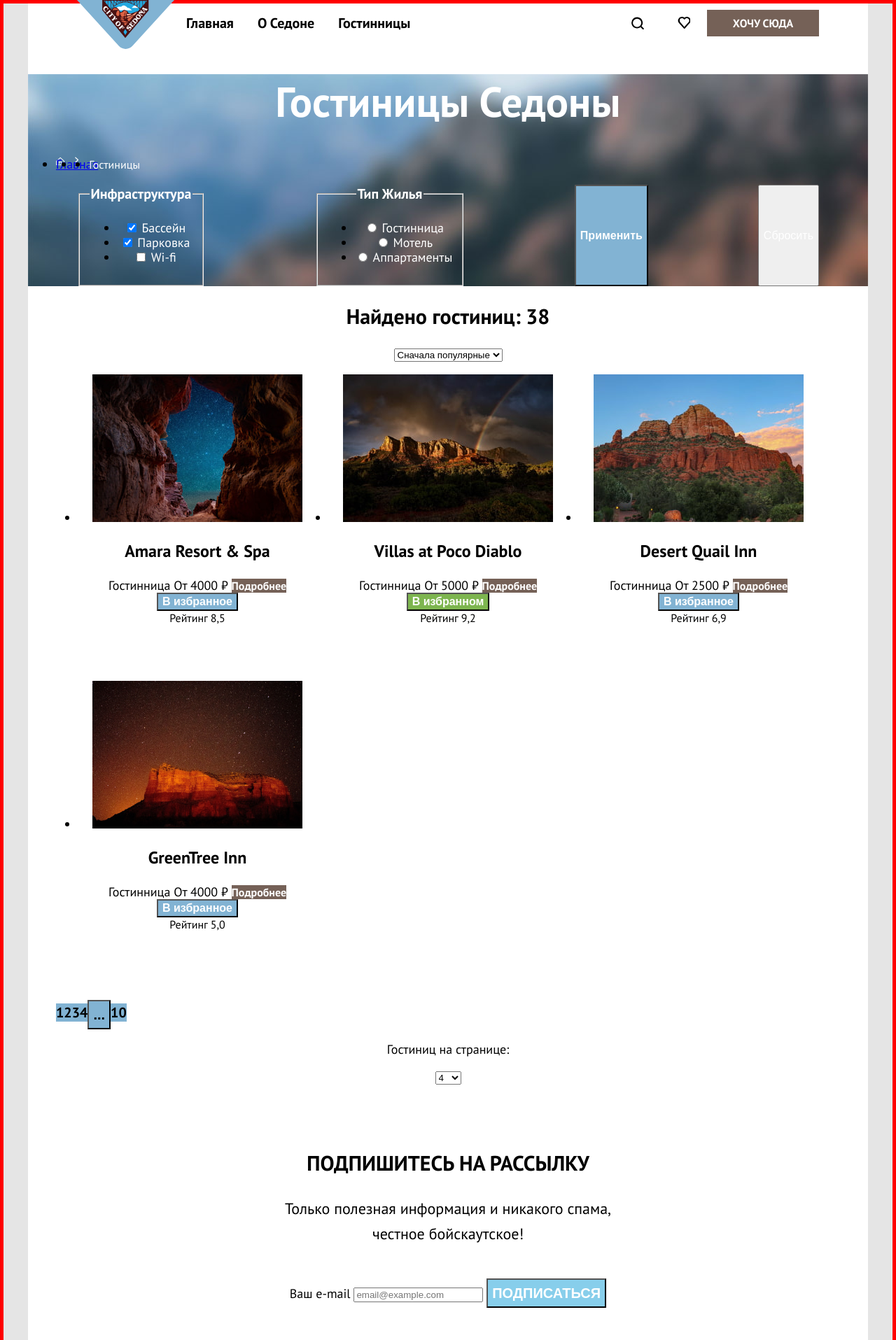
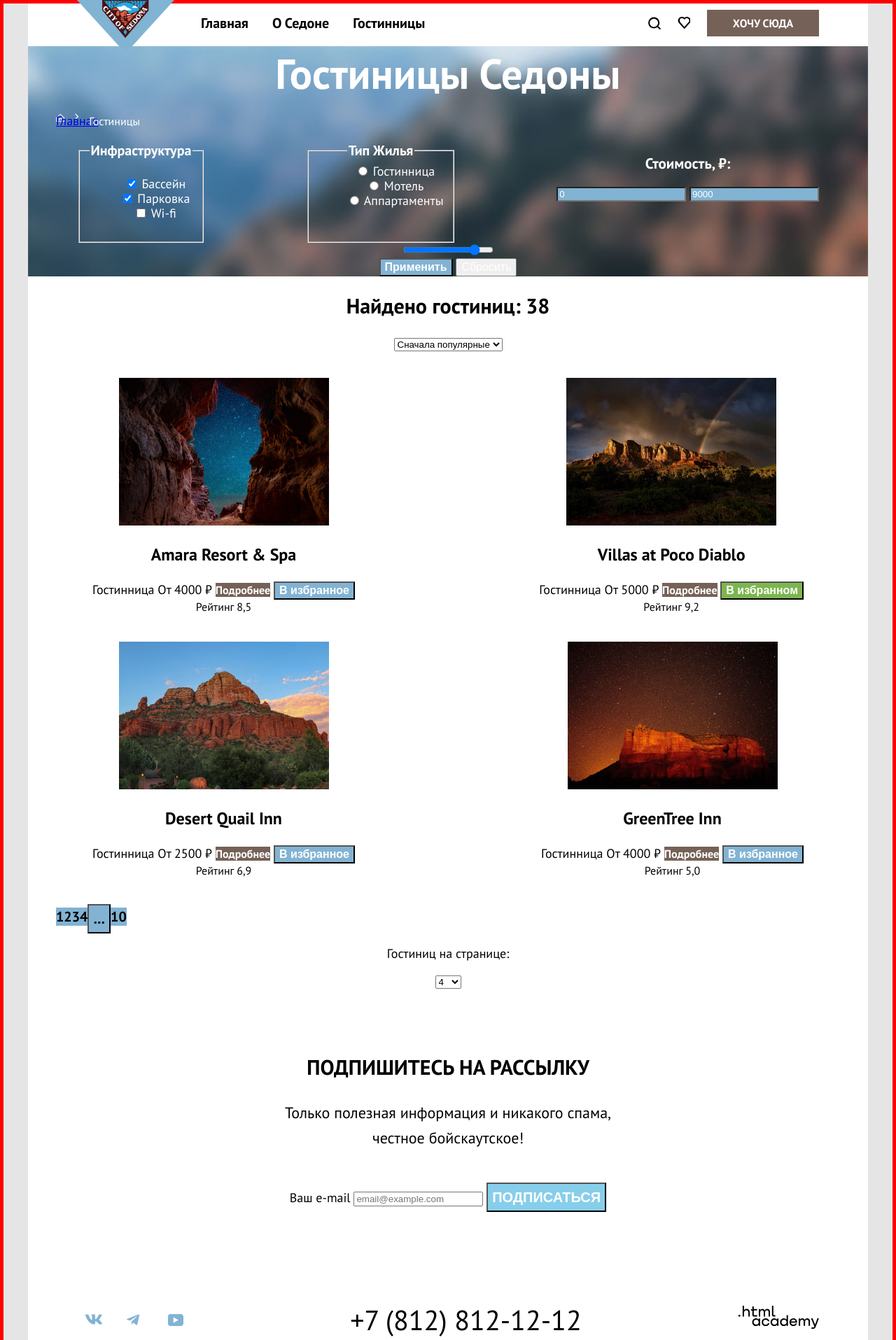
Before and after one commit to htmlacademy-htmlcss/2082435-sedona-34, a plain HTML site: page catalog.html in a window 1280 px wide. Shown: the top 1915 px of the page at 70% size. Drawn offline with Linux system fonts and the light colour scheme; files whose address does not match are found by name.

Commit message:
флексы

```diff
--- a/catalog.html
+++ b/catalog.html
@@ -118,6 +118,21 @@
                 </li>
               </ul>
             </fieldset>
+
+            <section class="prise-filter">
+              <h3 class="prise-title">Стоимость, ₽:</h3>
+
+              <form class="prise-form" action="https://echo.htmlacademy.ru/" method="post">
+                  <label class="visually-hidden" for="before">от</label>
+                  <input class="field"  placeholder="от" type="prise" name="prise-before" id="before" value="0">
+                  <label class="visually-hidden" for="before">до</label>
+                  <input class="field"  placeholder="до" type="prise" name="prise-before" id="before" value="9000">
+              </form>
+            </section>
+            <div class="range">
+              <input type="range" min="1" max="9000" steps="1" value="7500">
+            </div>
+
             <button class="button-filters-apply" type="submit">Применить</button>
             <button class="button-filters-reset" type="reset">Сбросить</button>
           </form>
@@ -260,7 +275,6 @@
         </form>
       </section>
       <nav class="navigation-footer">
-        <div class="footer-container">
           <ul class="footer-social-network">
             <li class="footer-social-network-item vkontakte">
               <a class="footer-social-network-button" href="https://vk.com/htmlacademy.ru" title="Вконтакте">
@@ -293,7 +307,6 @@
             <a class="footer-logo-academy" href="https://htmlacademy.ru">
             </a>
           </div>
-        </div>
       </nav>
     </footer>
   </div>
--- a/styles/styles.css
+++ b/styles/styles.css
@@ -33,10 +33,19 @@ body {
   text-align: center;
   outline: 5px solid red;
   outline-offset: -5px;
-  width: 1280px;
   height: 100%;
   min-height: 100%;
   background-color: #E5E5E5;
+  padding-left: 40px;
+  padding-right: 40px;
+}
+
+.conteiner {
+  margin: 0 auto;
+  width: 1200px;
+  background-color: #ffffff;
+  height: 100%;
+  min-height: 100%;
 }
 
 .visually-hidden {
@@ -50,11 +59,6 @@ body {
   overflow: hidden;
 }
 
-.conteiner {
-  margin: 0 auto;
-  width: 1200px;
-  background-color: #ffffff;
-}
 
 .page-header {
   font-size: 20px;
@@ -69,17 +73,22 @@ body {
 }
 
 .navigation-logo {
-  margin-right: 139px;
+  position: relative;
+  display: block;
+  width: 130px;
+  margin-right: 47px;
 }
 
 .navigation-logo-page-header {
   position: absolute;
   z-index: 2;
+  left: 0;
+  top: 0;
 }
 
 .navigation-list {
   margin: 0;
-  padding: 0;
+  padding: 0 24px 0 0;
   display: flex;
   list-style-type: none;
 }
@@ -93,7 +102,7 @@ body {
 }
 
 .navigation-list-item {
-  margin: 20px 17px 19px;
+  margin: 20px 34px 19px 0;
 }
 
 .navigation-list-link {
@@ -104,7 +113,7 @@ body {
 }
 
 .navigation-use-item {
-  margin: 24px;
+  margin: 24px 24px 24px 0;
 }
 
 .search {
@@ -162,7 +171,7 @@ body {
     background-repeat: no-repeat;
   }
 */
-.main-header {
+.main-title {
   font-size: 30px;
   line-height: 36px;
   font-weight: 700;
@@ -172,19 +181,23 @@ body {
   margin: 0 auto 31px;
 }
 
-.main-text {
+.main-subtitle {
   font-size: 22px;
   line-height: 26px;
   margin: 0 auto 90px;
   width: 750px;
 }
-
 .advantages-container {
   justify-content: space-between;
   display: flex;
   flex-wrap: wrap;
 }
-
+.advantages-box {
+  display: flex;
+  flex-direction: column;
+  justify-content: space-between;
+  padding: 0 85px;
+}
 .advantages-pictures-city {
   display: block;
 }
@@ -198,6 +211,8 @@ body {
   line-height: 28px;
   font-weight: 700;
   text-transform: uppercase;
+  margin: 0;
+  margin-bottom: 30px;
 }
 
 .white {
@@ -215,15 +230,23 @@ body {
 .advantages-comfort {
   width: 400px;
   height: 384px;
+  display: flex;
+  align-items: center;
 }
-
+.advantages-place {
+  width: 400px;
+  height: 384px;
+  display: flex;
+  align-items: center;
+}
 .advantages-comfort-image {
   width: 75px;
-  height: 72px;
+  height: 76px;
   background-repeat: no-repeat;
   display: block;
   margin-left: auto;
   margin-right: auto;
+  margin-bottom: 30px;
 }
 
 .home {
@@ -244,11 +267,6 @@ body {
 
 .place-background {
   background: rgba(131, 179, 211, 0.2);
-}
-
-.advantages-place {
-  width: 400px;
-  height: 384px;
 }
 
 .interest {
@@ -286,7 +304,6 @@ body {
 
 .mailing {
   display: block;
-  height: 411px;
   padding: 94px 0;
   margin: 0 auto;
 }
@@ -294,7 +311,6 @@ body {
 .index {
   background-image: url("../images-sedona/index-images/background-mailing.jpg");
   background-size: 100% auto;
-  height: 411px;
   background-repeat: no-repeat;
   background-color: #87CEEB;
   color: #ffffff;
@@ -318,7 +334,10 @@ body {
   width: 500px;
   margin: 0 auto 46px;
 }
-
+.mailing-form {
+  width: 770px;
+  margin: 0 auto;
+}
 .mailing-button {
   font-size: 20px;
   line-height: 36px;
@@ -333,16 +352,17 @@ body {
 
 .footer-social-network {
   display: flex;
+  padding: 0;
+  width: 142px;
+  justify-content: space-between;
+  margin: auto 12px;
 }
 
 .footer-social-network-item {
   width: 24px;
-  height: 14px;
+  height: 17px;
   background-repeat: no-repeat;
   display: block;
-  margin-left: auto;
-  margin-right: auto;
-
 }
 
 .vkontakte {
@@ -371,18 +391,13 @@ body {
 }
 
 .navigation-footer {
-  height: 120px;
+  display: flex;
+  justify-content: space-between;
+  width: 1060px;
+  margin: 0 auto;
+padding: 40px 0 30px;
 }
 
-.footer-container {
-  display: flex;
-  justify-content: space-between;
-  width: 1160px;
-  height: 50px;
-  margin: 40px auto 30px;
-  text-align: center;
-
-}
 
 /*catalog*/
 .filter-content-conteiner {
@@ -397,12 +412,14 @@ body {
   font-size: 60px;
   line-height: 78px;
   color: #ffffff;
+  margin: 0;
 }
 
 .breadcrumbs {
   display: flex;
   justify-content: space-between;
   width: 120px;
+  list-style-type: none;
 }
 
 .home-main {
@@ -435,18 +452,29 @@ body {
   text-align: center;
   padding: 0 70px 0;
 }
-
+.infrastructure-filter {
+  list-style-type: none;
+}
 .infrastructure-filter-title {
   font-weight: 700;
   font-size: 20px;
   line-height: 26px;
   color: #ffffff;
 }
-
+.infrastructure-filter-list {
+  list-style-type: none;
+  margin: 0;
+}
 .infrastructure-filter-control {
   color: #ffffff;
 }
-
+.prise-title {
+  color: #ffffff;
+}
+.field {
+  color: #ffffff;
+  background-color: #82B3D3;
+}
 .button-filters-apply {
   font-weight: 700;
   font-size: 16px;
@@ -554,10 +582,12 @@ body {
   display: flex;
   flex-wrap: wrap;
   padding: 0 72px 0;
+  list-style-type: none;
 }
 
 .hotel {
-  width: 340px;
-  height: 438px;
-  padding: ;
+  padding: 20px;
 }
+.pagination-item {
+  border: 12px 24px;
+}
```
Also changed, not shown: index.html (+28 -8 lines).
